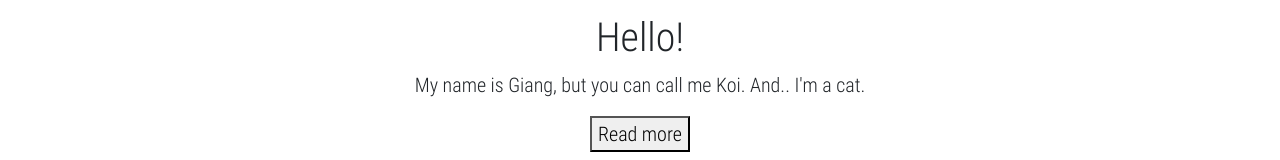
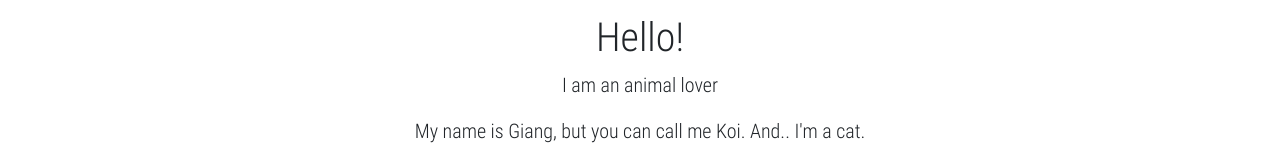
Before and after one commit to giangster/react-udemy-portfolio, a React (Vite) app: page / in a window 1280 px wide. Shown: the part 258-418 px from the top of the page. Built offline with nearby package versions, Linux system fonts and the light colour scheme.

Commit message:
animated effect

```diff
--- a/src/App.js
+++ b/src/App.js
@@ -1,5 +1,6 @@
 import React, { Component } from 'react';
 import Projects from './Projects';
+import Title from './Title'
 import SocialProfile from './SocialProfile';
 import koi from './assets/koi.png';
 
@@ -22,6 +23,7 @@ class App extends Component {
             <div>
                 <img src={koi} alt='Koi' className='profile' />
                 <h1>Hello!</h1>
+                <Title />
                 <p>My name is Giang, but you can call me Koi. And.. I'm a cat.</p>
                 {this.state.displayBio ? (<div>
                     <p>I'm 25 years old (but many people tell me I don't look like one.. or <i>behave</i> like one). Currently I'm living in Finland. I'm a student majoring in Business Information Technology at Haaga-Helia University of Applied Sciences. I'm learning React.js, JavaScript, CSS.</p>
--- /dev/null
+++ b/src/Title.js
@@ -0,0 +1,38 @@
+import React, { Component } from 'react';
+
+const TITLES = [
+    'a student',
+    'an animal lover',
+    'a cook',
+    'a cute socks lover',
+    'a combination of sarcasm and sweetness'
+];
+
+class Title extends Component {
+    state = { titleIndex: 0 };
+
+
+    componentDidMount() {
+        console.log('mounted');
+
+        this.animateTitles();
+
+    }
+
+    animateTitles = () => {
+
+        setInterval(() => {
+            const titleIndex = (this.state.titleIndex + 1) % TITLES.length;
+            this.setState({ titleIndex })
+        }, 3000);
+    }
+
+    render() {
+        const title = TITLES[this.state.titleIndex];
+        return (
+            <p>I am {title}</p>
+        )
+    }
+}
+
+export default Title;
```
Also changed, not shown: 3 other files (tests, documents, lock files or other folders).
